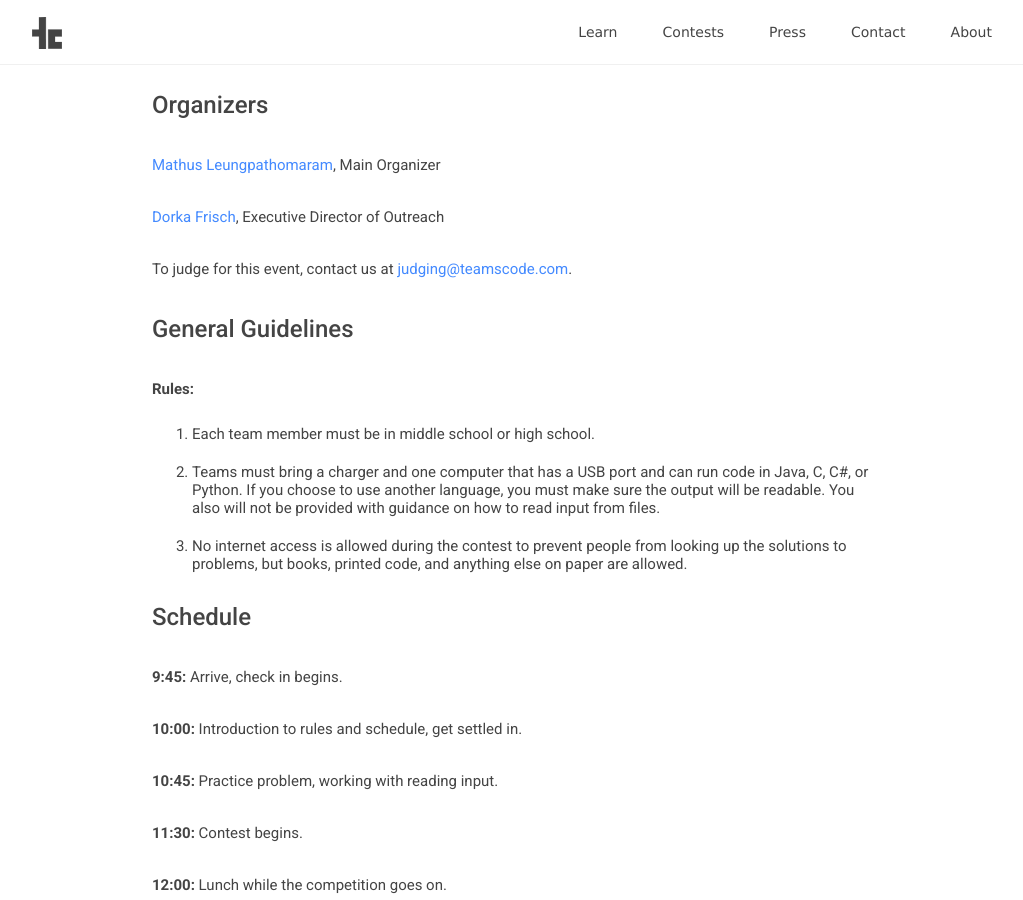
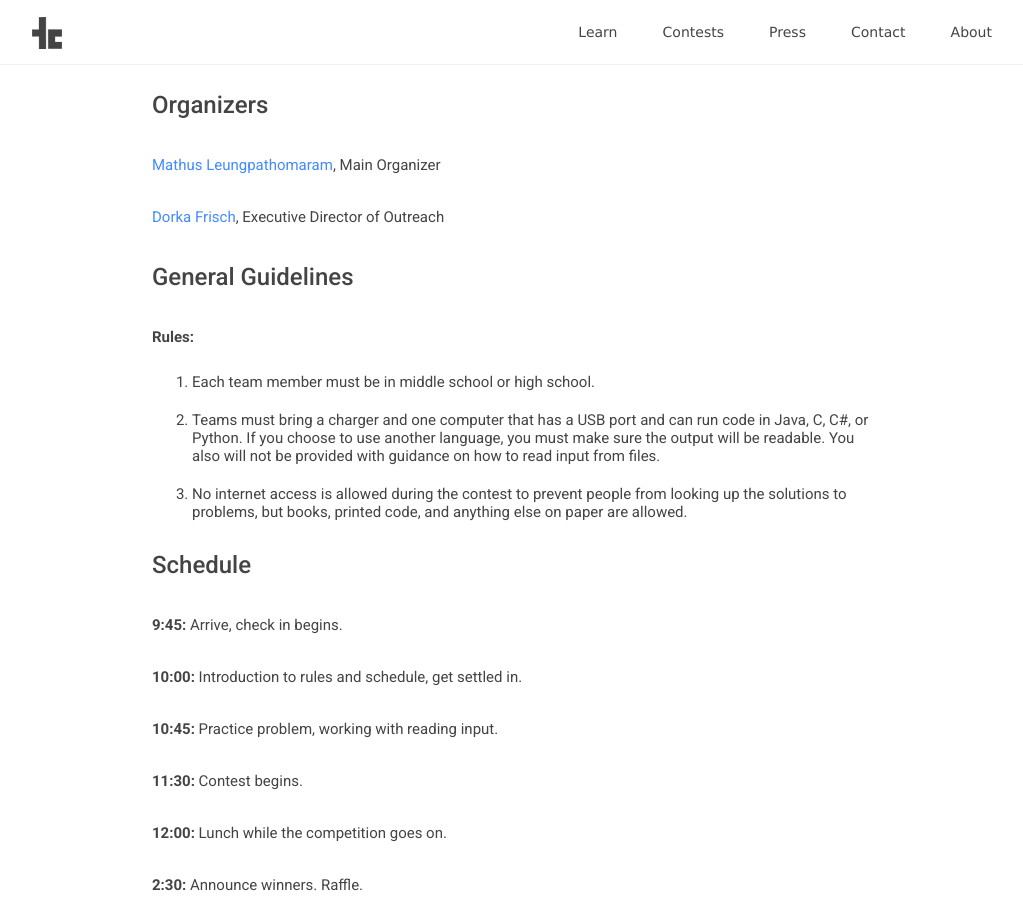
Before and after one commit to teamscode/teamscode.github.io, a Jekyll site: the page built from _posts/2018-1-24-spring-cgs-programming-contest.md, in a window 1280 px wide and 900 px high, scrolled down 683 px. Shown: the whole window, without its empty margins (128-1151 px from the left). Built offline with Jekyll 4.4.1, drawn with Linux system fonts in a browser that asks for light colours; nearby versions of some CDN libraries.

Commit message:
Update 2018-1-24-spring-cgs-programming-contest.md
Took off the "to judge for this event" statement.

```diff
--- a/_posts/2018-1-24-spring-cgs-programming-contest.md
+++ b/_posts/2018-1-24-spring-cgs-programming-contest.md
@@ -29,11 +29,6 @@ contest_location: Catlin Gabel School, Portland
 
 <a href="mailto:mathus@teamscode.com">Mathus Leungpathomaram</a>, Main Organizer
 <a href="mailto:dorka@teamscode.com">Dorka Frisch</a>, Executive Director of Outreach
-
-<!--<div class="p" style="margin-top: 25px; margin-bottom: 25px; width: 90%; font-size: 16px">-->
-  To judge for this event, contact us at
-  <a class="a" href="mailto:judging@teamscode.com">judging@teamscode.com</a>.
-<!--</div>-->
 
 # General Guidelines #
 
```
